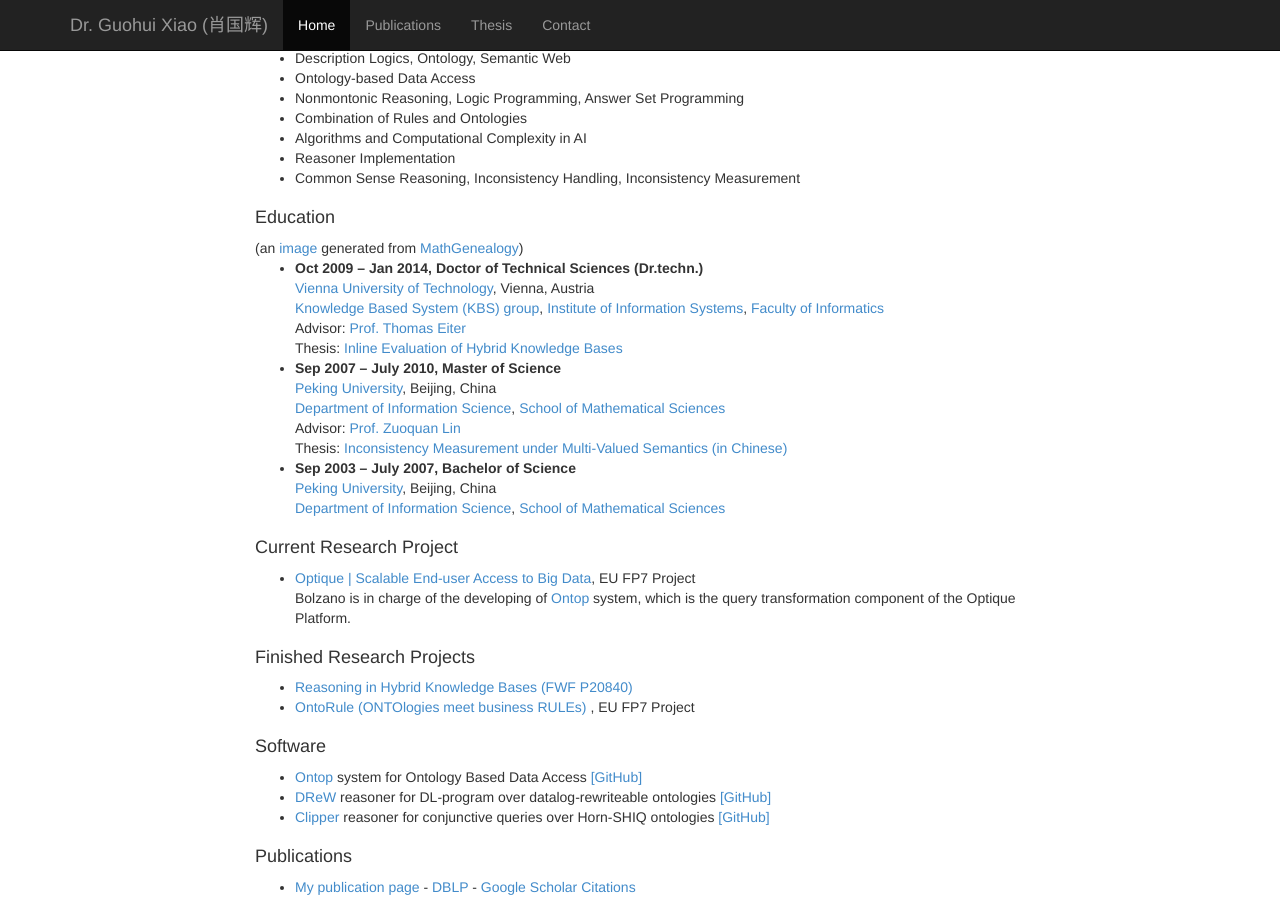
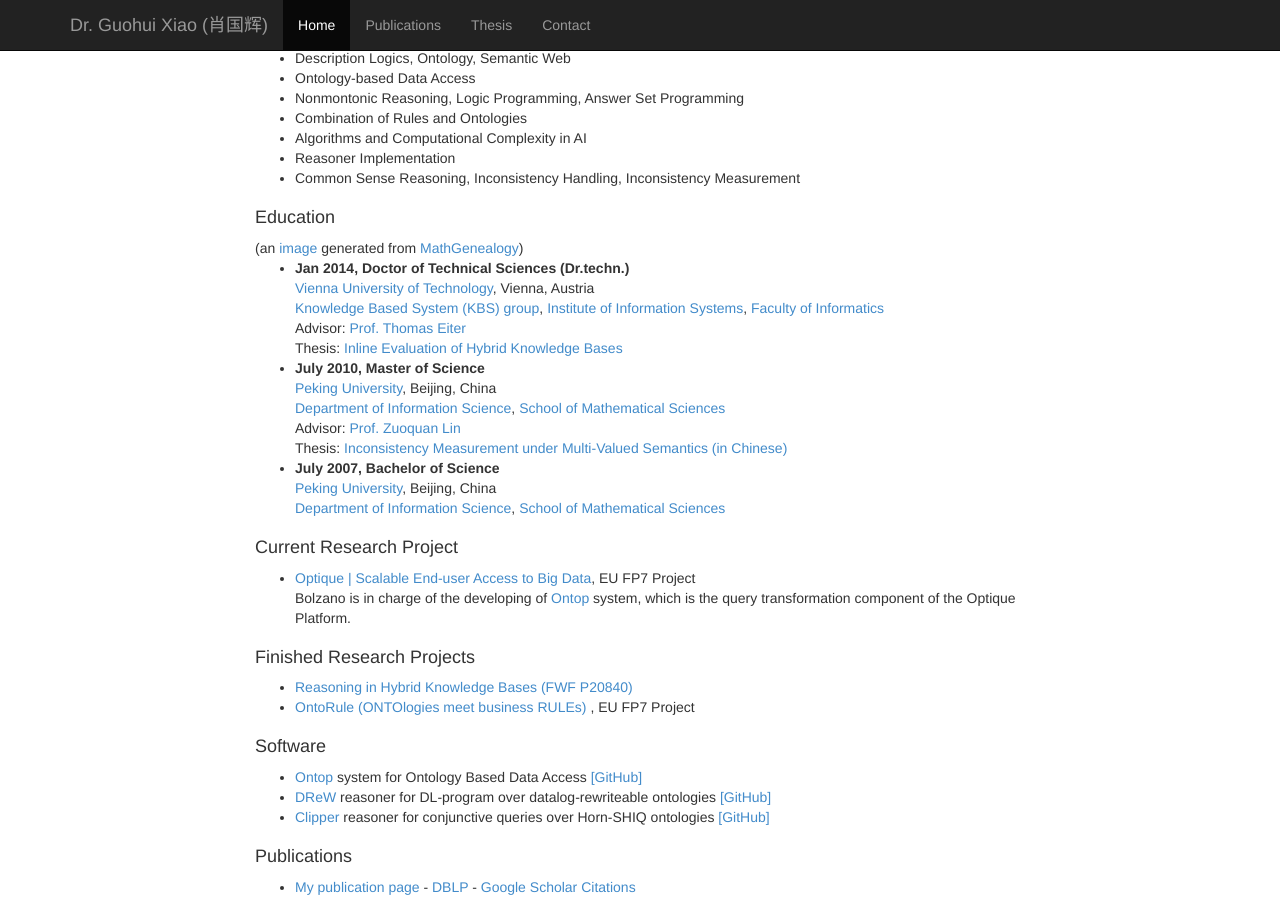
Before and after one commit to ghxiao/ghxiao.github.io, a Jekyll site: the page built from index.html, in a window 1280 px wide and 900 px high, scrolled down 432 px. Built offline with Jekyll 4.4.1, drawn with Linux system fonts in a browser that asks for light colours; nearby versions of some CDN libraries; Markdown is read by kramdown in place of the engine named in the settings.

Commit message:
Update index.html

```diff
--- a/index.html
+++ b/index.html
@@ -90,7 +90,7 @@ slug: home
         href="http://genealogy.math.ndsu.nodak.edu/id.php?id=180625">MathGenealogy</a>)
     <ul>
         <li>
-            <b>Oct 2009 – Jan 2014, Doctor of Technical Sciences (Dr.techn.) </b> <br/>
+            <b>Jan 2014, Doctor of Technical Sciences (Dr.techn.) </b> <br/>
             <a href="http://www.tuwien.ac.at"> Vienna University of Technology</a>, Vienna, Austria<br/>
             <a href="http://www.kr.tuwien.ac.at"> Knowledge Based System (KBS) group</a>,
             <a href="http://www.infosys.tuwien.ac.at/184/"> Institute of Information Systems</a>, <a
@@ -100,7 +100,7 @@ slug: home
             Thesis: <a href="/thesis.html">Inline Evaluation of Hybrid Knowledge Bases</a>
         </li>
         <li>
-            <b>Sep 2007 – July 2010, Master of Science </b> <br/>
+            <b>July 2010, Master of Science </b> <br/>
             <a href="http://www.pku.edu.cn"> Peking University</a>, Beijing, China <br/>
             <a href="http://www.is.pku.edu.cn"> Department of Information Science</a>, <a
                 href="http://www.math.pku.edu.cn/"> School of Mathematical Sciences</a> <br/>
@@ -109,7 +109,7 @@ slug: home
             Chinese)</a>
         </li>
         <li>
-            <b>Sep 2003 – July 2007, Bachelor of Science </b><br/>
+            <b>July 2007, Bachelor of Science </b><br/>
             <a href="http://www.pku.edu.cn">Peking University</a>, Beijing, China <br/>
             <a href="http://www.is.pku.edu.cn">Department of Information Science</a>, <a
                 href="http://www.math.pku.edu.cn/">School of Mathematical Sciences</a> <br/>
```
